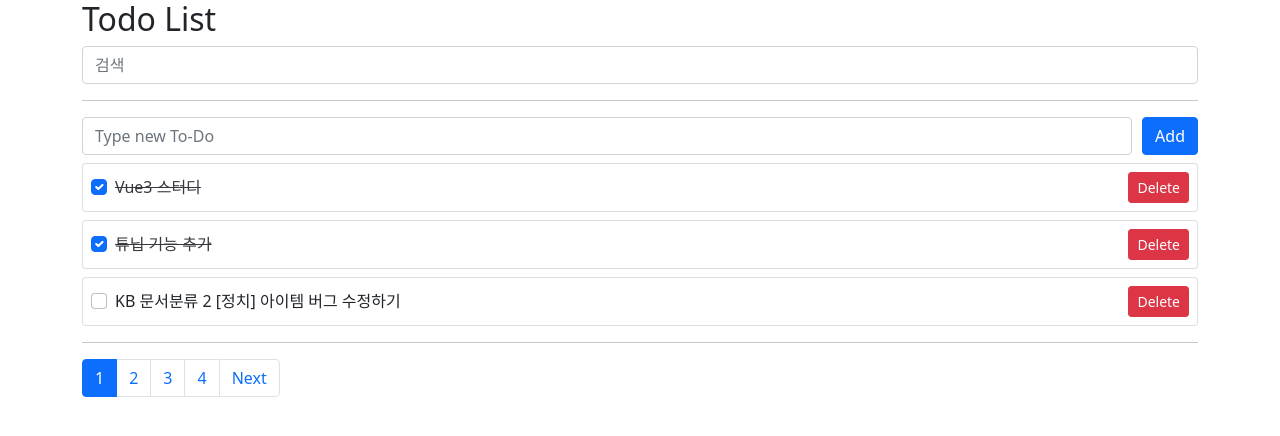
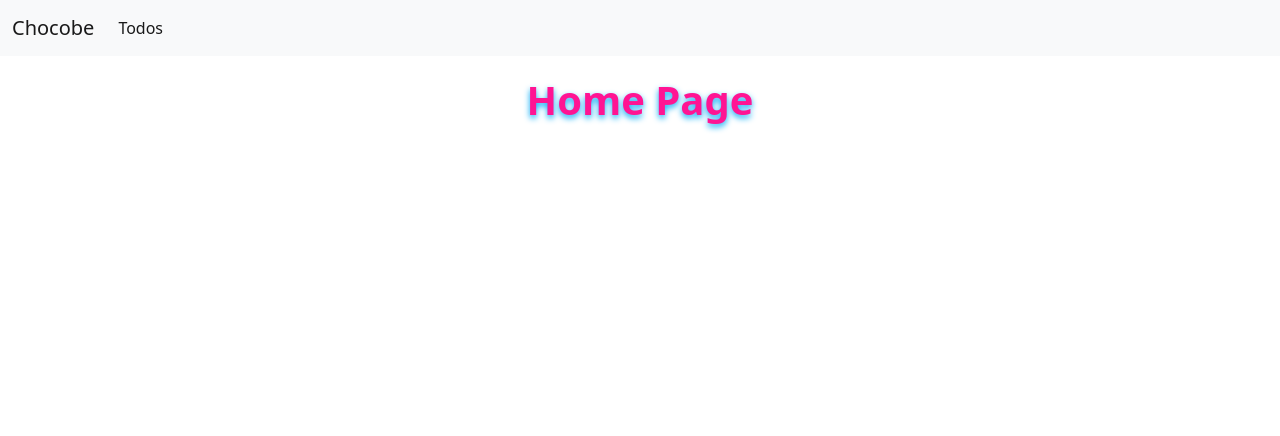
Before and after one commit to Chocobe/-Study-Vue3, a Vue app in the folder 01-코지코더/vue3-todo/: page / in a window 1280 px wide. Shown: the top 436 px of the page. Built offline with nearby package versions, Linux system fonts and the light colour scheme; data requests are answered from the project's data file.

Commit message:
Router 정리

```diff
--- a/01-코지코더/vue3-todo/db.json
+++ b/01-코지코더/vue3-todo/db.json
@@ -26,11 +26,6 @@
       "id": 5
     },
     {
-      "subject": "66",
-      "completed": false,
-      "id": 6
-    },
-    {
       "subject": "77",
       "completed": false,
       "id": 7
@@ -49,6 +44,36 @@
       "subject": "10",
       "completed": false,
       "id": 10
+    },
+    {
+      "subject": "11",
+      "completed": false,
+      "id": 11
+    },
+    {
+      "subject": "22",
+      "completed": false,
+      "id": 12
+    },
+    {
+      "subject": "33",
+      "completed": false,
+      "id": 13
+    },
+    {
+      "subject": "A",
+      "completed": false,
+      "id": 14
+    },
+    {
+      "subject": "AA",
+      "completed": false,
+      "id": 15
+    },
+    {
+      "subject": "안녕하세요",
+      "completed": false,
+      "id": 16
     }
   ]
 }
--- a/01-코지코더/vue3-todo/src/App.vue
+++ b/01-코지코더/vue3-todo/src/App.vue
@@ -1,212 +1,51 @@
 <template>
-  <div class="container">
-    <h2>Todo List</h2>
+  <nav class="navbar navbar-expand-lg navbar-light bg-light">
+    <div class="container-fluid">
+      <router-link class="navbar-brand" to="/">Chocobe</router-link>
 
-    <input
-      class="form-control"
-      type="text"
-      v-model="searchText"
-      placeholder="검색"
-    />
+      <div class="collapse navbar-collapse" id="navbarSupportedContent">
+        <ul class="navbar-nav me-auto mb-2 mb-lg-0">
+          <li class="nav-item">
+            <router-link class="nav-link active" to="/todos">Todos</router-link>
+          </li>
+        </ul>
+      </div>
+    </div>
+  </nav>
 
-    <hr />
-
-    <TodoSimpleForm @addTodo="addTodo" />
-
-    <div style="color: red">{{ error }}</div>
-
-    <div class="mt-2" v-if="!filteredTodos.length">
-      There is noting to display
-    </div>
-
-    <TodoList
-      :todos="filteredTodos"
-      @toggleTodo="toggleTodo"
-      @deleteTodo="deleteTodo"
-    />
-
-    <hr />
-
-    <nav aria-label="Page navigation example">
-      <ul class="pagination">
-        <li v-if="currentPage !== 1" class="page-item">
-          <a
-            class="page-link"
-            @click.prevent="getTodos(currentPage - 1)"
-            style="cursor: pointer"
-          >
-            Previous
-          </a>
-        </li>
-        <li
-          v-for="page in numberOfPages"
-          :key="page"
-          class="page-item"
-          :class="currentPage === page ? 'active' : ''"
-          style="cursor: pointer"
-        >
-          <a class="page-link" @click.prevent="getTodos(page)">{{ page }}</a>
-        </li>
-        <li v-if="numberOfPages !== currentPage" class="page-item">
-          <a
-            class="page-link"
-            @click.prevent="getTodos(currentPage + 1)"
-            style="cursor: pointer"
-          >
-            Next
-          </a>
-        </li>
-      </ul>
-    </nav>
-  </div>
+  <router-view />
 </template>
 
 <script>
-import { ref, computed, watch } from "vue";
-import axios from "axios";
-
-import TodoSimpleForm from "@/components/TodoSimpleForm.vue";
-import TodoList from "@/components/TodoList.vue";
-
 export default {
-  setup() {
-    const todos = ref([]);
-    const error = ref("");
-
-    const numberOfTodos = ref(0);
-    const limit = 3;
-    const currentPage = ref(1);
-
-    const obj = ref({
-      a: 1,
-      b: "a",
-    });
-
-    watch(
-      () => [obj.value.a, obj.value.b],
-      (cur, prev) => {
-        console.log("와치 동작");
-        console.log(cur);
-        console.log(prev);
-      },
-      { deep: true },
-    );
-
-    setTimeout(() => {
-      obj.value.a = 3;
-    }, 1000);
-
-    setTimeout(() => {
-      obj.value.b = "🚀🚀🚀";
-    }, 3000);
-
-    // watch([currentPage, numberOfTodos], (cur, prev) => {
-    //   console.log("와치!!!");
-    //   console.log(cur);
-    //   console.log(prev);
-    // });
-
-    const numberOfPages = computed(() => {
-      return Math.floor(numberOfTodos.value / limit) + 1;
-    });
-
-    const getTodos = async (page = currentPage.value) => {
-      error.value = "";
-      currentPage.value = page;
-
-      try {
-        const res = await axios.get(
-          `http://localhost:3000/todos?_limit=${limit}&_page=${page}`,
-        );
-
-        numberOfTodos.value = +res.headers["x-total-count"];
-        todos.value = res.data;
-      } catch (err) {
-        error.value = "todos 를 받아오지 못하였습니다..";
-        console.log(err);
-      }
-    };
-    getTodos();
-
-    const addTodo = async todo => {
-      error.value = "";
-
-      try {
-        const { data } = await axios.post("http://localhost:3000/todos", {
-          subject: todo.subject,
-          completed: todo.completed,
-        });
-
-        todos.value.push(data);
-      } catch (err) {
-        error.value = "Something went wrong";
-        console.log(err);
-      }
-    };
-
-    const toggleTodo = async idx => {
-      const todo = todos.value[idx];
-
-      try {
-        error.value = "";
-
-        const completed = !todo.completed;
-        await axios.patch(`http://localhost:3000/todos/${todo.id}`, {
-          completed,
-        });
-
-        todo.completed = completed;
-      } catch (err) {
-        error.value = "네트워크가 원활하지 않습니다.";
-        console.log(err);
-      }
-    };
-
-    const deleteTodo = async idx => {
-      error.value = "";
-      const { id } = todos.value[idx];
-
-      try {
-        await axios.delete(`http://localhost:3000/todos/${id}`);
-        todos.value.splice(idx, 1);
-      } catch (err) {
-        console.log(err);
-      }
-    };
-
-    const searchText = ref("");
-
-    const filteredTodos = computed(() => {
-      if (searchText.value) {
-        return todos.value.filter(todo =>
-          todo.subject.includes(searchText.value),
-        );
-      } else {
-        return todos.value;
-      }
-    });
-
-    return {
-      todos,
-      error,
-      numberOfPages,
-      currentPage,
-
-      getTodos,
-      addTodo,
-      toggleTodo,
-      deleteTodo,
-
-      searchText,
-      filteredTodos,
-    };
-  },
-
-  components: {
-    TodoSimpleForm,
-    TodoList,
-  },
+  //
 };
 </script>
 
-<style scoped lang="scss"></style>
+<style scoped lang="scss">
+.menu {
+  margin: 10px auto;
+
+  &-itemWrapper {
+    display: flex;
+    justify-content: center;
+    list-style-type: none;
+
+    &-item {
+      padding: 4px 20px;
+
+      font-size: 2rem;
+      font-weight: 900;
+
+      & > a {
+        color: inherit;
+        text-decoration: none;
+
+        &:hover {
+          color: #999;
+        }
+      }
+    }
+  }
+}
+</style>
--- a/01-코지코더/vue3-todo/src/components/TodoList.vue
+++ b/01-코지코더/vue3-todo/src/components/TodoList.vue
@@ -5,7 +5,6 @@
         <input
           class="form-check-input"
           type="checkbox"
-          :id="todo.id"
           :checked="todo.completed"
           @change="() => toggleTodo(idx)"
         />
@@ -13,7 +12,6 @@
         <label
           class="form-check-label"
           :class="{ todo_completed: todo.completed }"
-          :for="todo.id"
         >
           {{ todo.subject }}
         </label>
@@ -29,8 +27,6 @@
 </template>
 
 <script>
-import { watchEffect } from "vue";
-
 export default {
   props: {
     todos: {
@@ -43,10 +39,6 @@ export default {
   emits: ["toggleTodo", "deleteTodo"],
 
   setup(_props, { emit }) {
-    watchEffect(() => {
-      console.log(_props.todos.length);
-    });
-
     const toggleTodo = idx => {
       emit("toggleTodo", idx);
     };
--- a/01-코지코더/vue3-todo/src/router/index.js
+++ b/01-코지코더/vue3-todo/src/router/index.js
@@ -1,12 +1,24 @@
 import { createRouter, createWebHistory } from "vue-router";
-
-const routes = [
-  //
-];
 
 const router = createRouter({
   history: createWebHistory(process.env.BASE_URL),
-  routes,
+  routes: [
+    {
+      path: "/",
+      name: "home",
+      component: () => import("@/views/Home.vue"),
+    },
+    {
+      path: "/todos",
+      name: "todos",
+      component: () => import("@/views/todos/Todos.vue"),
+    },
+    {
+      path: "/todos/:id",
+      name: "todo",
+      component: () => import("@/views/todos/_ID.vue"),
+    },
+  ],
 });
 
 export default router;
--- a/01-코지코더/vue3-todo/src/views/About.vue
+++ /dev/null
@@ -1,5 +0,0 @@
-<template>
-  <div class="about">
-    <h1>This is an about page</h1>
-  </div>
-</template>
--- a/01-코지코더/vue3-todo/src/views/Home.vue
+++ b/01-코지코더/vue3-todo/src/views/Home.vue
@@ -1,18 +1,20 @@
 <template>
-  <div class="home">
-    <img alt="Vue logo" src="../assets/logo.png" />
-    <HelloWorld msg="Welcome to Your Vue.js App" />
-  </div>
+  <h1 class="home">Home Page</h1>
 </template>
 
 <script>
-// @ is an alias to /src
-import HelloWorld from "@/components/HelloWorld.vue";
-
 export default {
-  name: "Home",
-  components: {
-    HelloWorld,
-  },
+  //
 };
 </script>
+
+<style scoped lang="scss">
+.home {
+  margin: 20px 0;
+
+  color: #ff1493;
+  text-shadow: 0 3px 6px #03a9f4;
+  text-align: center;
+  font-weight: 900;
+}
+</style>
--- /dev/null
+++ b/01-코지코더/vue3-todo/src/views/todos/Todos.vue
@@ -0,0 +1,195 @@
+<template>
+  <router-view />
+
+  <div class="container">
+    <h2>Todo List</h2>
+
+    <input
+      class="form-control"
+      type="text"
+      v-model="searchText"
+      placeholder="검색"
+      @keyup.enter="searchTodos"
+    />
+
+    <hr />
+
+    <TodoSimpleForm @addTodo="addTodo" />
+
+    <div style="color: red">{{ error }}</div>
+
+    <div class="mt-2" v-if="!todos.length">There is noting to display</div>
+
+    <TodoList
+      :todos="todos"
+      @toggleTodo="toggleTodo"
+      @deleteTodo="deleteTodo"
+    />
+
+    <hr />
+
+    <nav aria-label="Page navigation example">
+      <ul class="pagination">
+        <li v-if="currentPage !== 1" class="page-item">
+          <a
+            class="page-link"
+            @click.prevent="getTodos(currentPage - 1)"
+            style="cursor: pointer"
+          >
+            Previous
+          </a>
+        </li>
+        <li
+          v-for="page in numberOfPages"
+          :key="page"
+          class="page-item"
+          :class="currentPage === page ? 'active' : ''"
+          style="cursor: pointer"
+        >
+          <a class="page-link" @click.prevent="getTodos(page)">{{ page }}</a>
+        </li>
+        <li v-if="numberOfPages !== currentPage" class="page-item">
+          <a
+            class="page-link"
+            @click.prevent="getTodos(currentPage + 1)"
+            style="cursor: pointer"
+          >
+            Next
+          </a>
+        </li>
+      </ul>
+    </nav>
+  </div>
+</template>
+
+<script>
+import { ref, computed, watch } from "vue";
+import axios from "axios";
+
+import TodoSimpleForm from "@/components/TodoSimpleForm.vue";
+import TodoList from "@/components/TodoList.vue";
+
+export default {
+  setup() {
+    const todos = ref([]);
+    const error = ref("");
+
+    const numberOfTodos = ref(0);
+    const limit = 3;
+    const currentPage = ref(1);
+
+    const numberOfPages = computed(() => {
+      return Math.floor(numberOfTodos.value / limit) + 1;
+    });
+
+    const searchText = ref("");
+
+    const getTodos = async (page = currentPage.value) => {
+      error.value = "";
+      currentPage.value = page;
+
+      try {
+        const res = await axios.get("http://localhost:3000/todos", {
+          params: {
+            subject_like: searchText.value,
+            _sort: "id",
+            _order: "desc",
+            _limit: limit,
+            _page: page,
+          },
+        });
+
+        numberOfTodos.value = +res.headers["x-total-count"];
+        todos.value = res.data;
+      } catch (err) {
+        error.value = "todos 를 받아오지 못하였습니다..";
+        console.log(err);
+      }
+    };
+    getTodos();
+
+    const addTodo = async todo => {
+      error.value = "";
+
+      try {
+        await axios.post("http://localhost:3000/todos", {
+          subject: todo.subject,
+          completed: todo.completed,
+        });
+
+        getTodos(1);
+      } catch (err) {
+        error.value = "Something went wrong";
+        console.log(err);
+      }
+    };
+
+    const toggleTodo = async idx => {
+      const todo = todos.value[idx];
+
+      try {
+        error.value = "";
+
+        const completed = !todo.completed;
+        await axios.patch(`http://localhost:3000/todos/${todo.id}`, {
+          completed,
+        });
+
+        todo.completed = completed;
+      } catch (err) {
+        error.value = "네트워크가 원활하지 않습니다.";
+        console.log(err);
+      }
+    };
+
+    const deleteTodo = async idx => {
+      error.value = "";
+      const { id } = todos.value[idx];
+
+      try {
+        await axios.delete(`http://localhost:3000/todos/${id}`);
+        getTodos(1);
+      } catch (err) {
+        console.log(err);
+      }
+    };
+
+    let timeoutId = undefined;
+
+    watch(searchText, () => {
+      !isNaN(timeoutId) && clearTimeout(timeoutId);
+
+      timeoutId = setTimeout(() => {
+        getTodos(1);
+      }, 2000);
+    });
+
+    const searchTodos = () => {
+      !isNaN(timeoutId) && clearTimeout(timeoutId);
+      getTodos(1);
+    };
+
+    return {
+      todos,
+      error,
+      numberOfPages,
+      currentPage,
+
+      getTodos,
+      addTodo,
+      toggleTodo,
+      deleteTodo,
+      searchTodos,
+
+      searchText,
+    };
+  },
+
+  components: {
+    TodoSimpleForm,
+    TodoList,
+  },
+};
+</script>
+
+<style scoped lang="scss"></style>
--- /dev/null
+++ b/01-코지코더/vue3-todo/src/views/todos/_ID.vue
@@ -0,0 +1,19 @@
+<template>
+  <h1>Todo 페이지</h1>
+</template>
+
+<script>
+import { useRoute } from "vue-router";
+
+export default {
+  setup() {
+    const route = useRoute();
+
+    console.log(route.params.id);
+  },
+};
+</script>
+
+<style scoped lang="scss">
+//
+</style>
```
Also changed, not shown: 01-코지코더/vue3-todo/src/main.js (+4 -4 lines), 1 other file (tests, documents, lock files or other folders).
